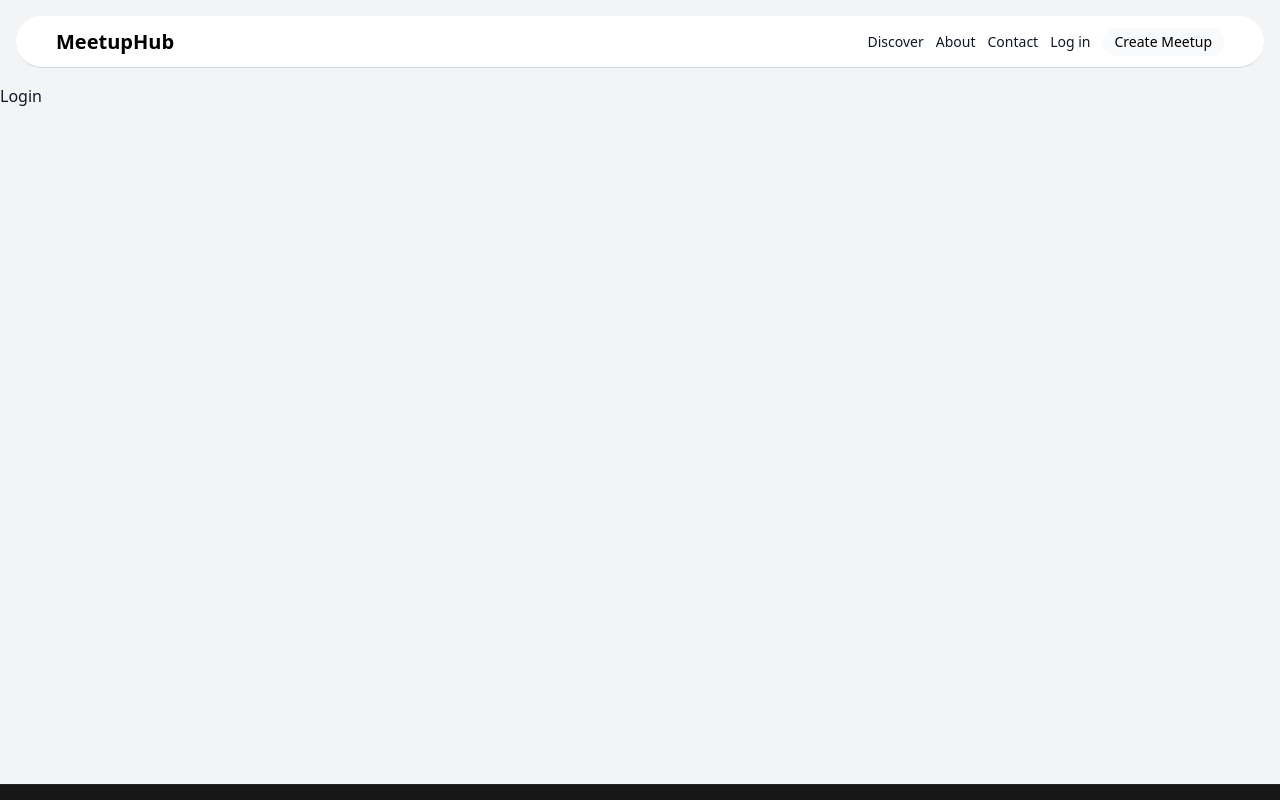
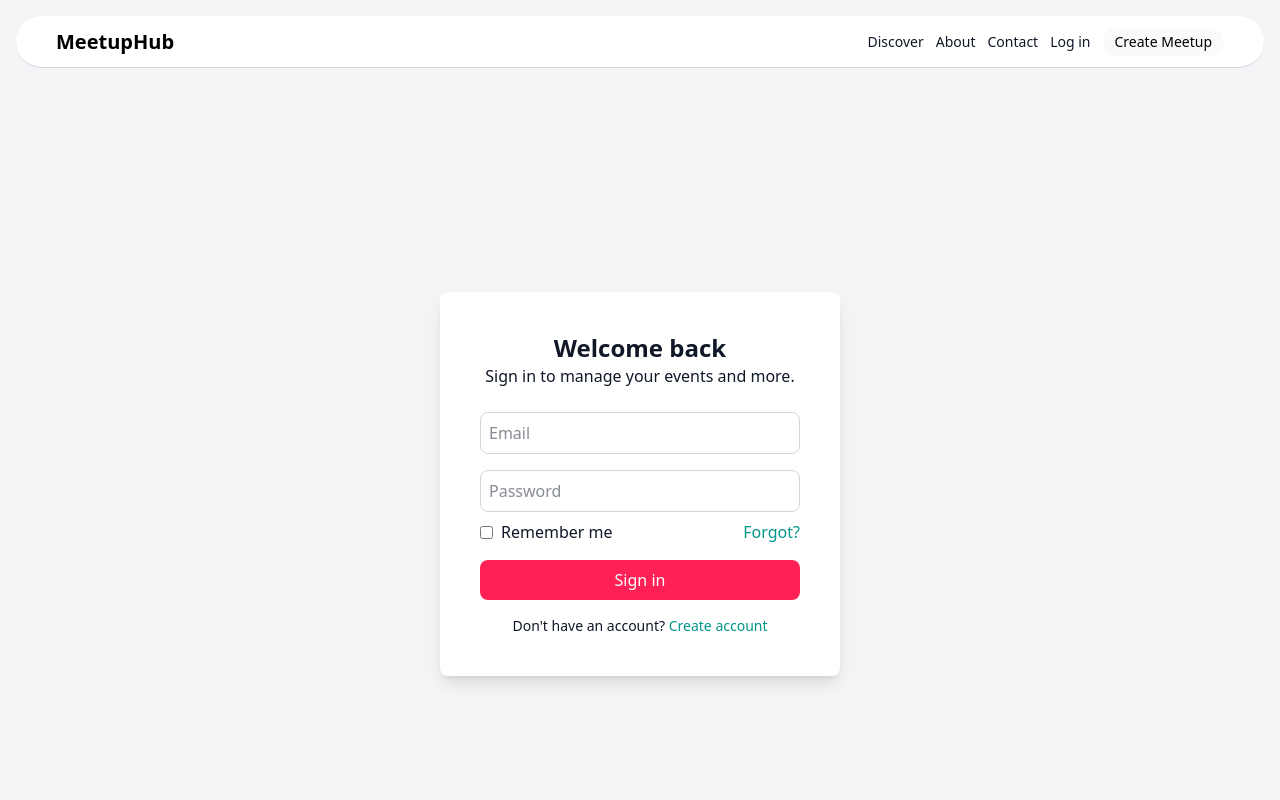
Before and after one commit to noureddineweb3dev/MeetupHub, a React (Vite) app: page /Login in a window 1280 px wide. Shown: the top 800 px of the page. Built offline with nearby package versions, Linux system fonts and the light colour scheme.

Commit message:
Sign in page component created + Input component created + bugs fixed

```diff
--- a/src/components/layout/Navbar.jsx
+++ b/src/components/layout/Navbar.jsx
@@ -13,7 +13,10 @@ function Navbar() {
             <NavLink to="/about">About</NavLink>
             <NavLink to="/contact">Contact</NavLink>
             <NavLink to="/Login">Log in</NavLink>
-            <Button text="Create Meetup" />
+            <Button
+              text="Create Meetup"
+              buttonStyles="btn bg-gray-50 text-black px-3 py-1 rounded-2xl font-medium hover:shadow-md hover:bg-gray-100 "
+            />
           </div>
         </nav>
       </div>
--- a/src/components/ui/Button.jsx
+++ b/src/components/ui/Button.jsx
@@ -1,9 +1,7 @@
-function Button({ text }) {
+function Button({ text, buttonStyles }) {
   return (
     <div>
-      <button className="btn bg-gray-50 text-black px-3 py-1 rounded-2xl font-medium hover:shadow-md hover:bg-gray-100 ">
-        {text}
-      </button>
+      <button className={buttonStyles}>{text}</button>
     </div>
   );
 }
--- a/src/components/ui/Input.jsx
+++ b/src/components/ui/Input.jsx
@@ -1,7 +1,5 @@
-import React from 'react';
-
-function Input() {
-  return <div>Input</div>;
+function Input({ placeholderText, inputType, inputStyles }) {
+  return <input type={inputType} placeholder={placeholderText} className={inputStyles} />;
 }
 
 export default Input;
--- a/src/pages/Auth/Login.jsx
+++ b/src/pages/Auth/Login.jsx
@@ -1,7 +1,50 @@
-import React from 'react';
+import Input from '../../components/ui/Input';
+import Button from '../../components/ui/Button';
 
 function Login() {
-  return <div>Login</div>;
+  return (
+    <div className=" h-screen w-full flex justify-center items-center gap-10">
+      <div className=" w-[400px] flex justify-center items-center flex-col gap-2 bg-white p-10 rounded-lg shadow-lg">
+        <div className="text-center mb-4">
+          <h1 className="text-2xl font-bold">Welcome back</h1>
+          <p>Sign in to manage your events and more.</p>
+        </div>
+        <div className="w-full flex flex-col">
+          <Input
+            placeholderText="Email"
+            inputType="email"
+            inputStyles="w-full p-2 border border-gray-300 rounded-lg mb-4"
+          />
+          <Input
+            placeholderText="Password"
+            inputType="password"
+            inputStyles="w-full p-2 border border-gray-300 rounded-lg"
+          />
+        </div>
+        <div className="w-full flex justify-between mb-2 ">
+          <div className="flex items-center gap-2">
+            <input type="checkbox" name="Remember me" id="rememberMe" />
+            <label htmlFor="rememberMe">Remember me</label>
+          </div>
+          <a href="#" className="text-teal-600 text-md hover:underline">
+            Forgot?
+          </a>
+        </div>
+        <div className="w-full flex flex-col gap-4 text-center">
+          <Button
+            text="Sign in"
+            buttonStyles="w-full bg-rose-500 text-white px-3 py-2 rounded-lg"
+          />
+          <p className="text-sm">
+            Don't have an account?{' '}
+            <a href="#" className="text-teal-600 hover:underline">
+              Create account
+            </a>{' '}
+          </p>
+        </div>
+      </div>
+    </div>
+  );
 }
 
 export default Login;
--- a/src/pages/Meetups/AttendList.jsx
+++ b/src/pages/Meetups/AttendList.jsx
@@ -1,5 +1,3 @@
-import React from 'react';
-
 function AttendList() {
   return <div>AttendList</div>;
 }
--- a/src/pages/Menu/About.jsx
+++ b/src/pages/Menu/About.jsx
@@ -1,5 +1,3 @@
-import React from 'react';
-
 function About() {
   return <div>About</div>;
 }
```
